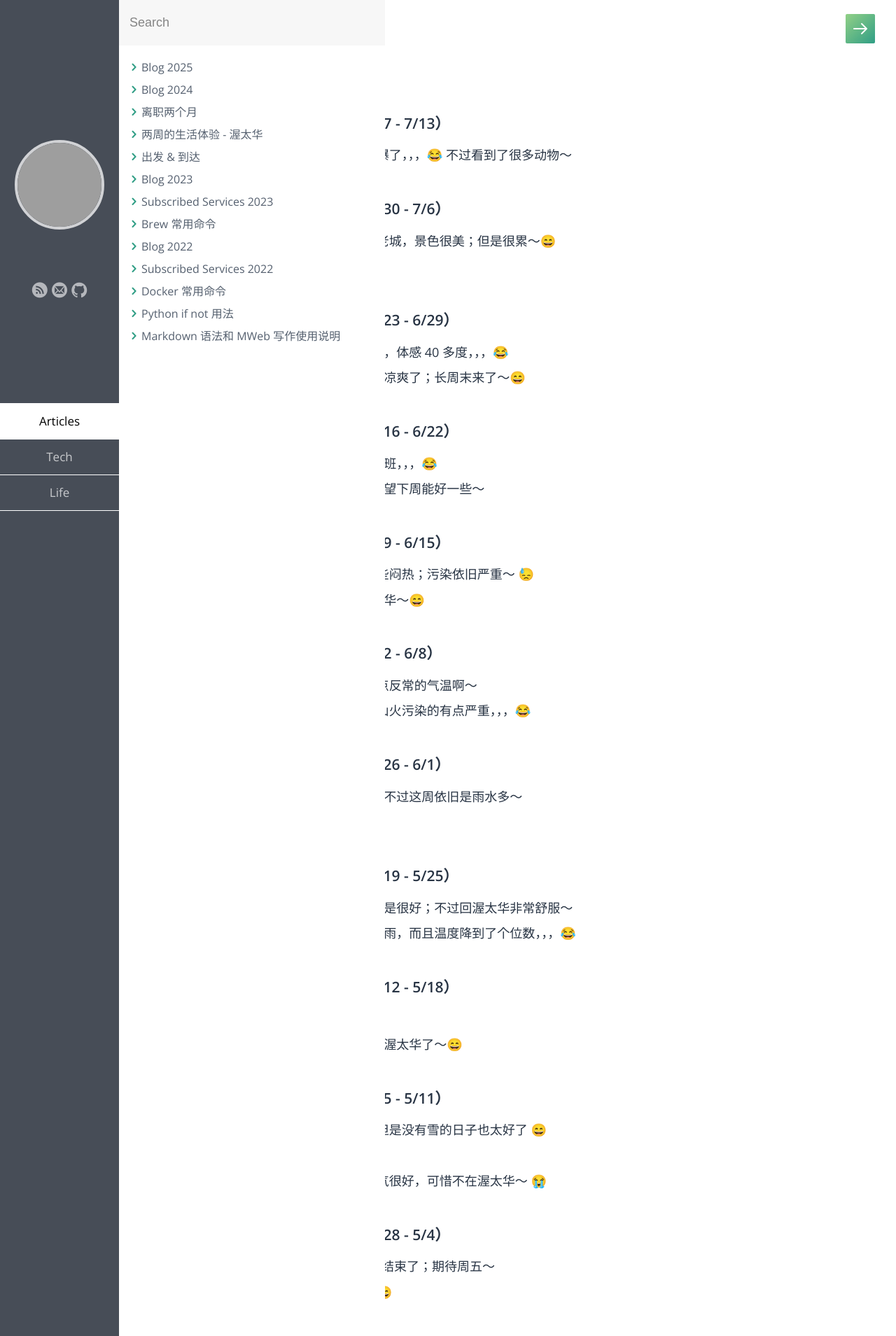
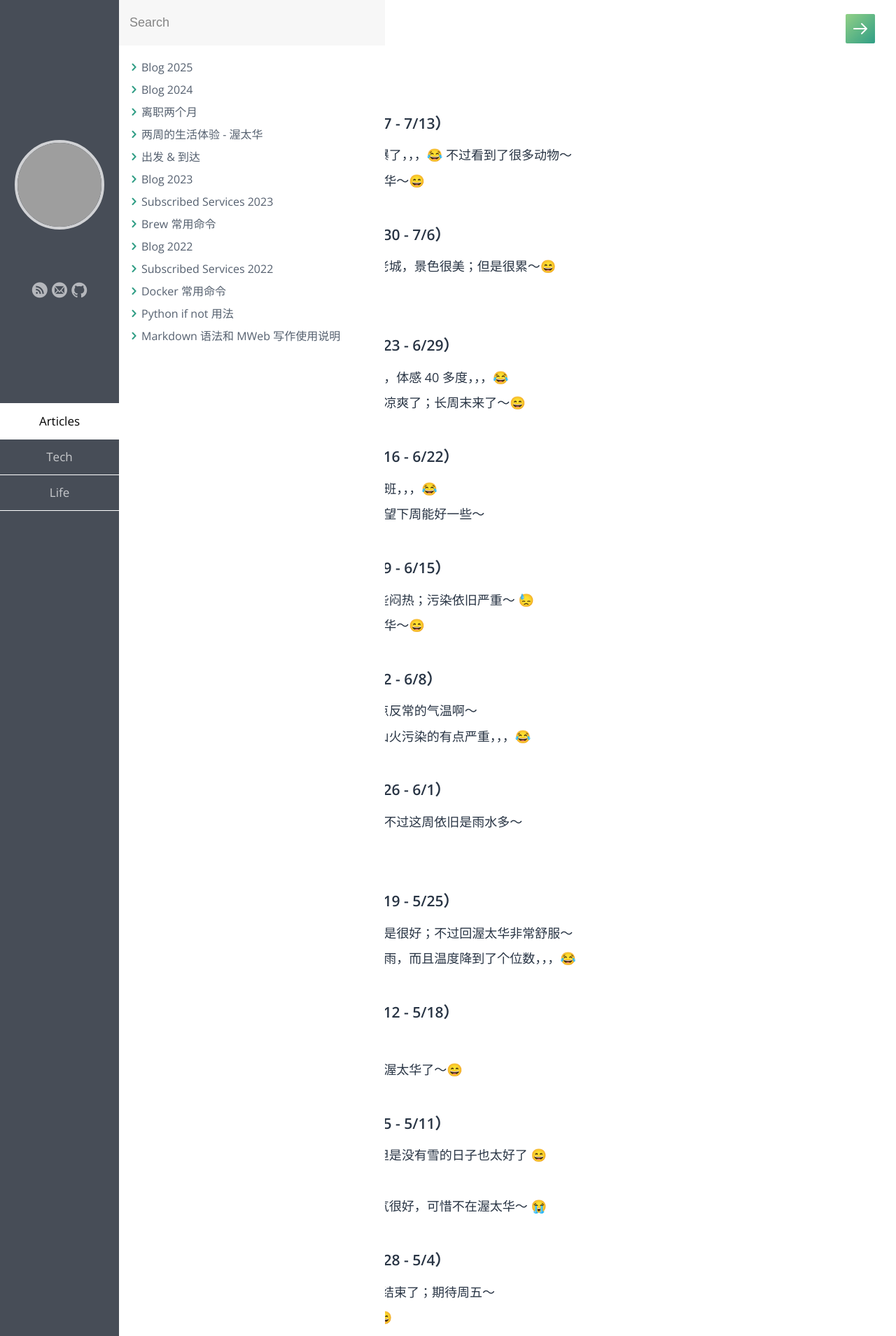
Before and after one commit to samxupeiran/samxupeiran.github.io, a Jekyll site: the page built from _posts/life/2025-01-02-my-blog.md, in a window 1280 px wide. Shown: the top 1909 px of the page at 70% size. Built offline with Jekyll 4.4.1, drawn with Linux system fonts in a browser that asks for light colours; some web fonts are replaced; grey boxes are pictures that could not be loaded.

Commit message:
feat: add weekly blog 7/11

```diff
--- a/_posts/life/2025-01-02-my-blog.md
+++ b/_posts/life/2025-01-02-my-blog.md
@@ -8,6 +8,7 @@ tags: Blog
 
 - ### 2025 年 7 月 第 2 周（7/7 - 7/13）
      - 7/7 周日去了动物园，热爆了，，，😂 不过看到了很多动物～
+     - 7/11 周五啦，下班回渥太华～😄
 
 - ### 2025 年 7 月 第 1 周（6/30 - 7/6）
      - 7/2 长周末跑一趟魁北克老城，景色很美；但是很累～😄
```
